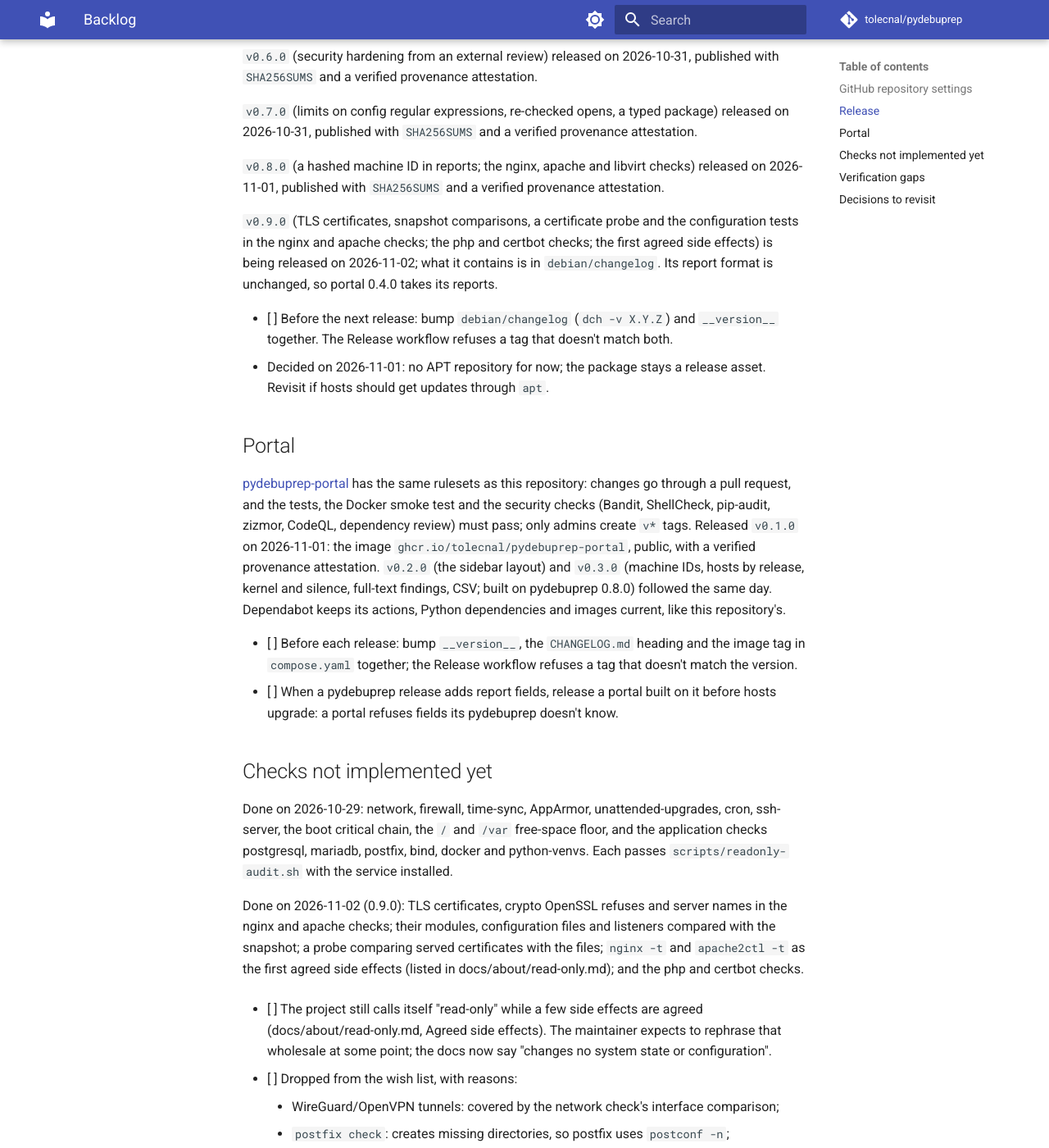
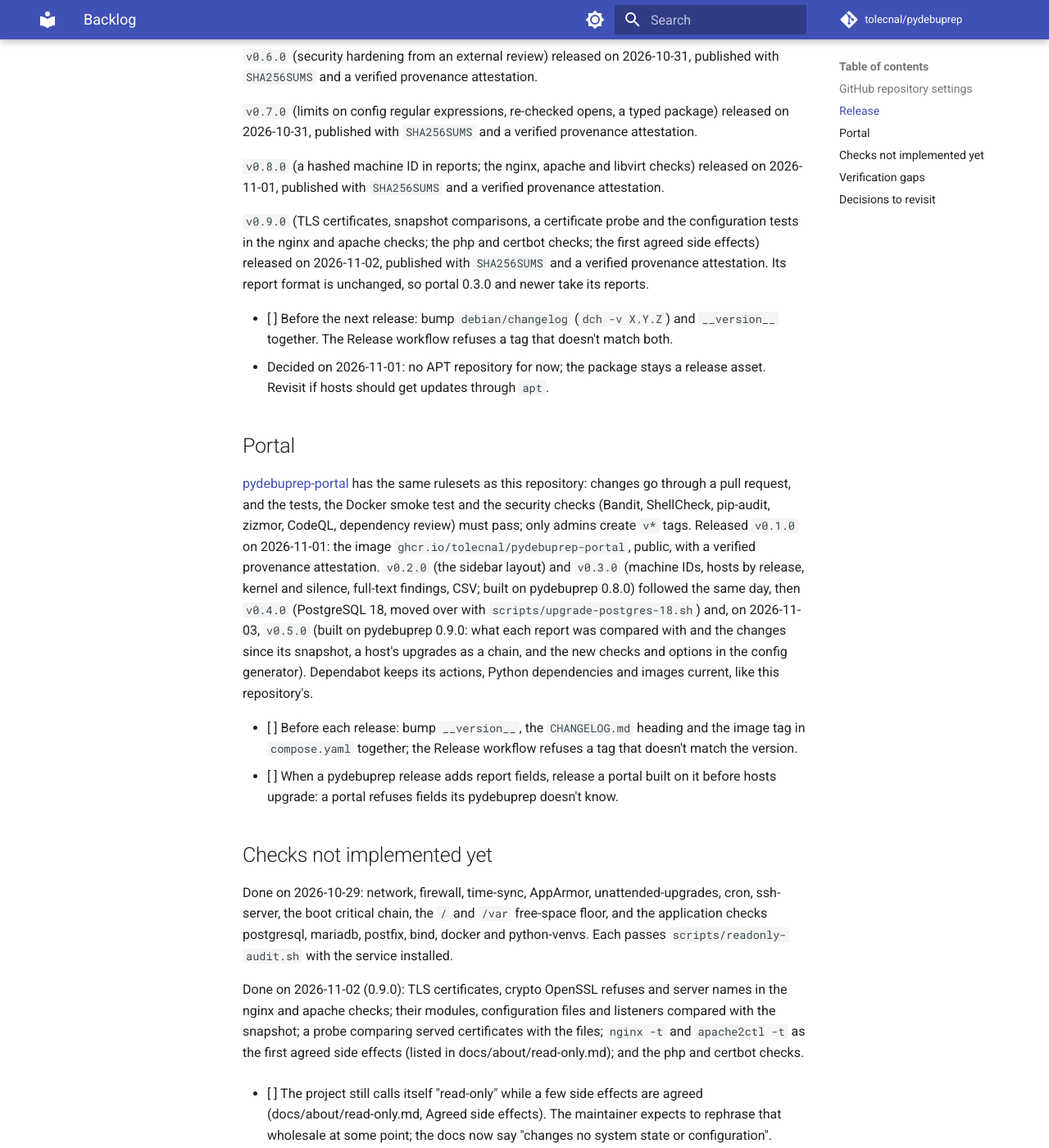
Before and after one commit to tolecnal/pydebuprep, an MkDocs documentation site: the page built from docs/backlog.md, in a window 1280 px wide and 1400 px high, scrolled down 1021 px. Shown: the whole window at 82% size. Built offline with MkDocs 1.6.1 and Material for MkDocs 9.7.7, drawn with Linux system fonts in a browser that asks for light colours; comment, search, counter and statistics services are not loaded; some of the changed text lies outside the part shown.

Commit message:
docs: after 0.9.0 and portal 0.5.0: the backlog, and which portal a 0.9.0 host needs
Co-Authored-By: Claude Opus 5.5 <noreply@anthropic.com>

```diff
--- a/docs/backlog.md
+++ b/docs/backlog.md
@@ -1,6 +1,6 @@
 # Backlog
 
-What is still open, as of 2026-11-02 (after pydebuprep 0.9.0 and portal 0.4.0). Remove items as they are done.
+What is still open, as of 2026-11-03 (after pydebuprep 0.9.0 and portal 0.5.0). Remove items as they are done.
 
 ## GitHub repository settings
 
@@ -49,8 +49,9 @@ attestation.
 
 `v0.9.0` (TLS certificates, snapshot comparisons, a certificate probe and the
 configuration tests in the nginx and apache checks; the php and certbot checks; the
-first agreed side effects) is being released on 2026-11-02; what it contains is in
-`debian/changelog`. Its report format is unchanged, so portal 0.4.0 takes its reports.
+first agreed side effects) released on 2026-11-02, published with `SHA256SUMS` and a
+verified provenance attestation. Its report format is unchanged, so portal 0.3.0 and
+newer take its reports.
 
 - [ ] Before the next release: bump `debian/changelog` (`dch -v X.Y.Z`) and
       `__version__` together. The Release workflow refuses a tag that doesn't
@@ -67,8 +68,12 @@ CodeQL, dependency review) must pass; only admins create `v*` tags. Released `v0
 on 2026-11-01: the image `ghcr.io/tolecnal/pydebuprep-portal`, public, with a
 verified provenance attestation. `v0.2.0` (the sidebar layout) and `v0.3.0` (machine
 IDs, hosts by release, kernel and silence, full-text findings, CSV; built on pydebuprep
-0.8.0) followed the same day. Dependabot keeps its actions, Python dependencies and
-images current, like this repository's.
+0.8.0) followed the same day, then `v0.4.0` (PostgreSQL 18, moved over with
+`scripts/upgrade-postgres-18.sh`) and, on 2026-11-03, `v0.5.0` (built on pydebuprep
+0.9.0: what each report was compared with and the changes since its snapshot, a
+host's upgrades as a chain, and the new checks and options in the config generator).
+Dependabot keeps its actions, Python dependencies and images current, like this
+repository's.
 
 - [ ] Before each release: bump `__version__`, the `CHANGELOG.md` heading and the
       image tag in `compose.yaml` together; the Release workflow refuses a tag that
```
Also changed, not shown: docs/guide/portal.md (+4 -1 lines).
